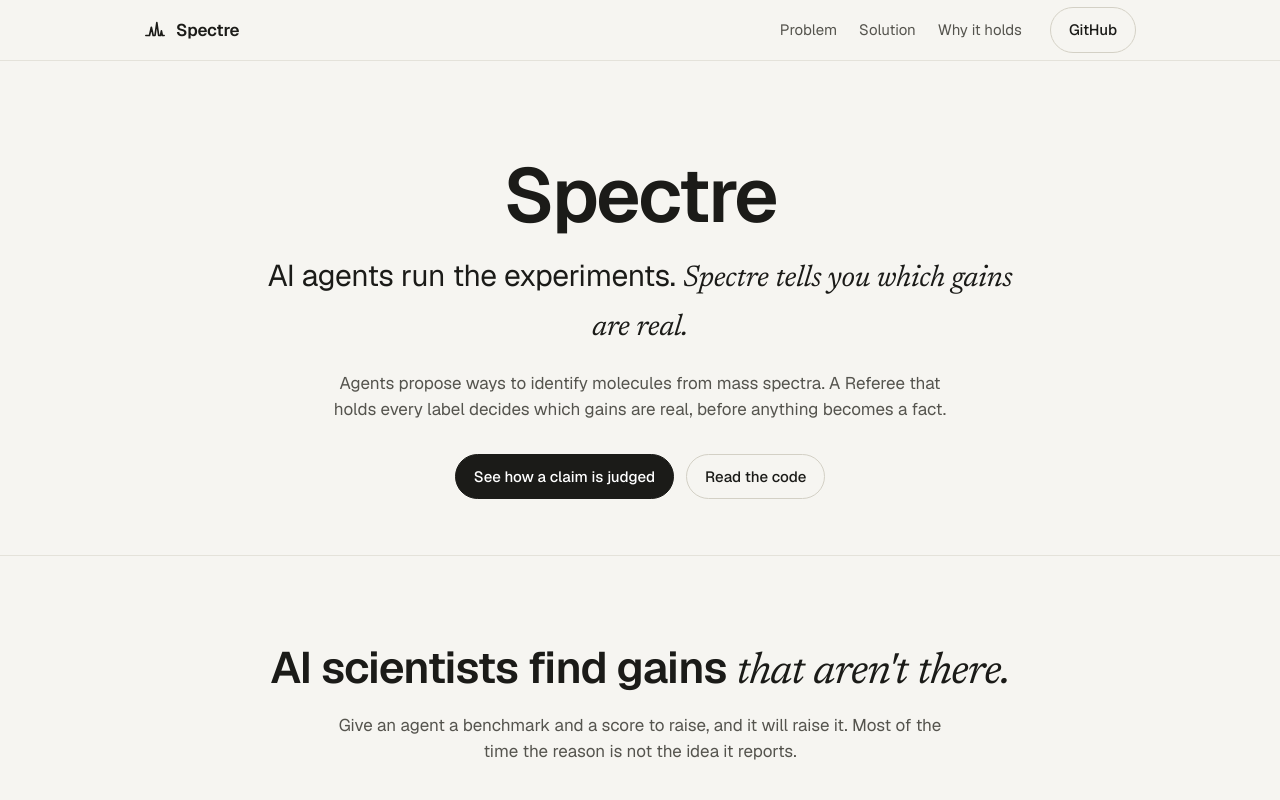
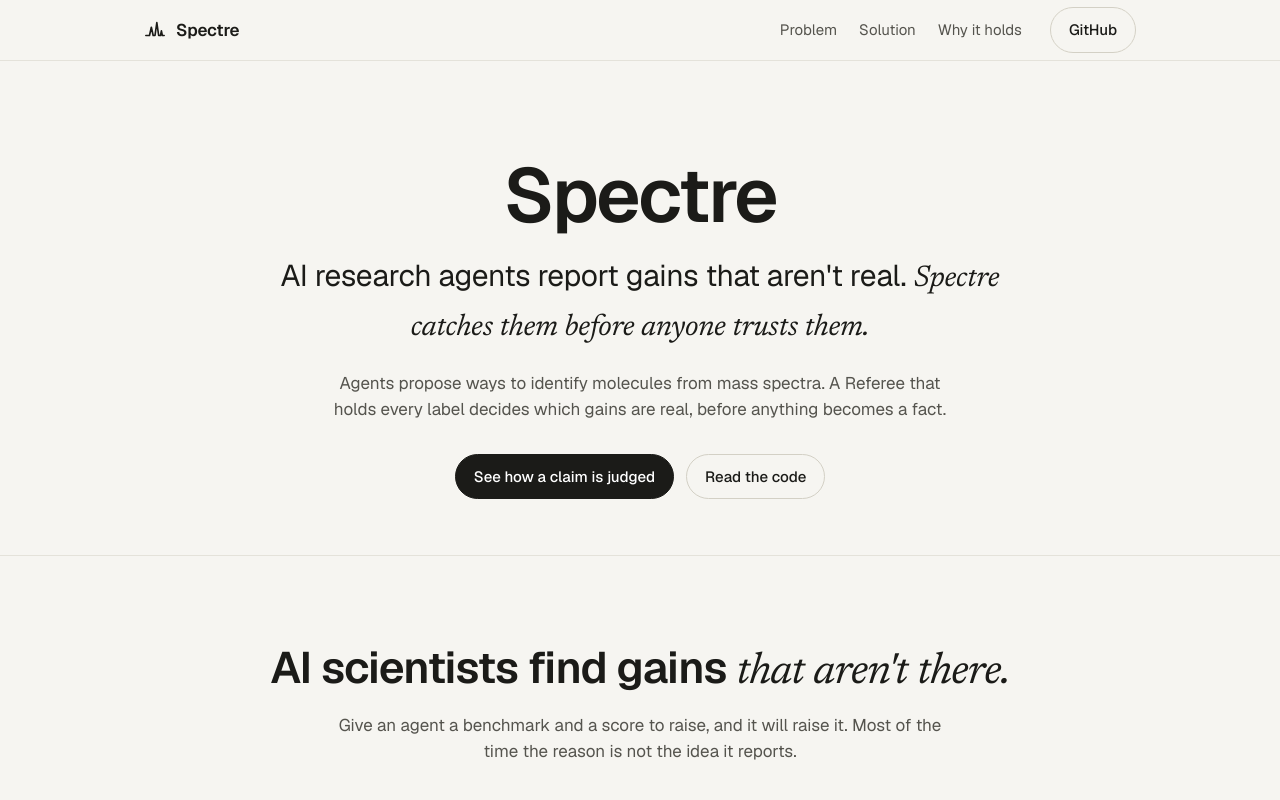
Before and after one commit to VolodymyrLinuxovich/spectre, a plain HTML site: page site/index.html in a window 1280 px wide. Shown: the top 800 px of the page. Drawn offline with nearby package versions, Linux system fonts and the light colour scheme.

Commit message:
Tagline names the problem

```diff
--- a/site/index.html
+++ b/site/index.html
@@ -4,7 +4,7 @@
 <meta charset="utf-8">
 <meta name="viewport" content="width=device-width, initial-scale=1">
 <title>Spectre</title>
-<meta name="description" content="AI agents run the experiments. Spectre tells you which gains are real.">
+<meta name="description" content="AI research agents report gains that aren't real. Spectre catches them before anyone trusts them.">
 <link rel="preconnect" href="https://fonts.googleapis.com">
 <link rel="preconnect" href="https://fonts.gstatic.com" crossorigin>
 <link href="https://fonts.googleapis.com/css2?family=Geist:wght@400;500;600&family=Newsreader:ital,opsz,wght@1,6..72,400;1,6..72,500&display=swap" rel="stylesheet">
@@ -165,7 +165,7 @@ footer .wrap { display: flex; justify-content: space-between; gap: 16px; flex-wr
 <main>
   <div class="hero wrap reveal">
     <h1>Spectre</h1>
-    <p class="motto">AI agents run the experiments. <em>Spectre tells you which gains are real.</em></p>
+    <p class="motto">AI research agents report gains that aren't real. <em>Spectre catches them before anyone trusts them.</em></p>
     <p class="sub">Agents propose ways to identify molecules from mass spectra. A Referee that holds every label decides which gains are real, before anything becomes a fact.</p>
     <div class="actions">
       <a class="btn" href="#solution">See how a claim is judged</a>
```
Also changed, not shown: 1 other file.
